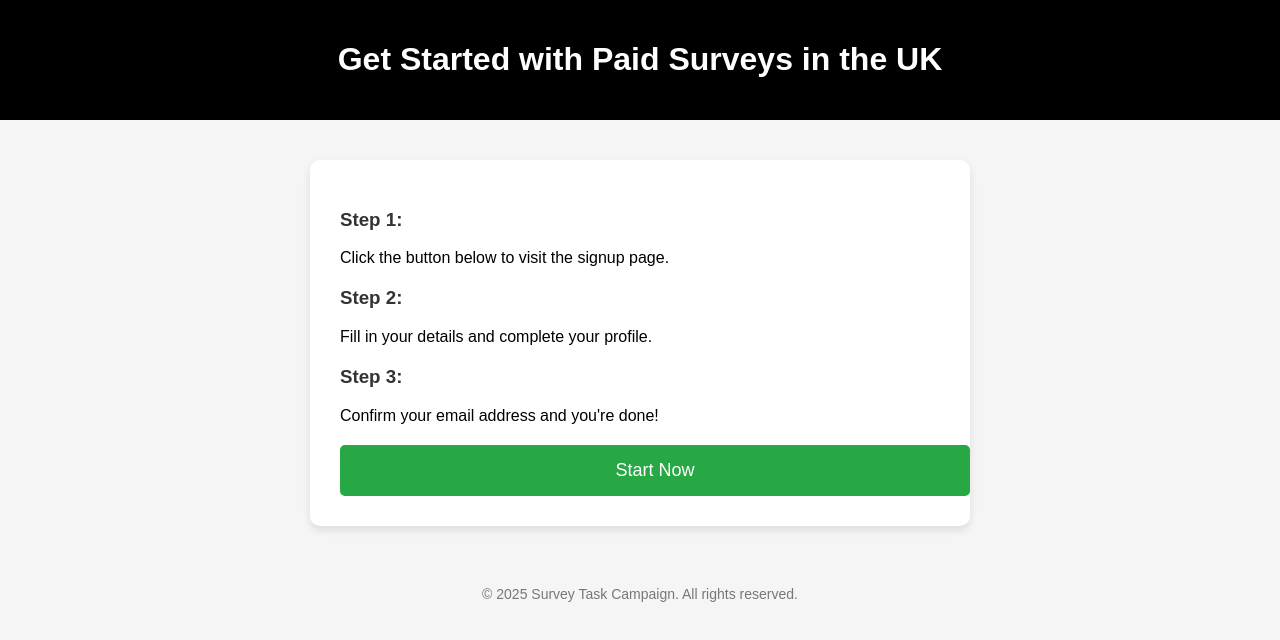
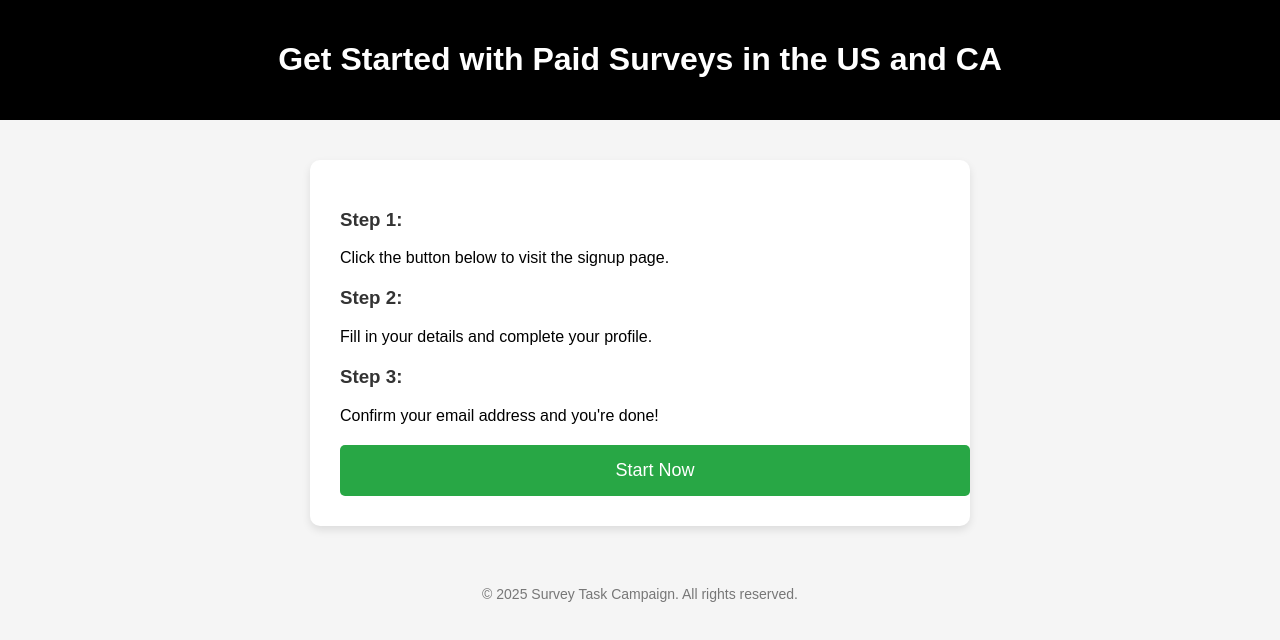
Before and after one commit to dessonvortex1/simple_online_surveys, a plain HTML site: page index.html in a window 1280 px wide. Drawn offline with Linux system fonts and the light colour scheme.

Commit message:
Update index.html

```diff
--- a/index.html
+++ b/index.html
@@ -4,7 +4,7 @@
 <head>
     <meta charset="UTF-8">
     <meta name="viewport" content="width=device-width, initial-scale=1.0">
-    <title>Get Started with Paid Surveys in the UK</title>
+    <title>Get Started with Paid Surveys in the US and CA</title>
     <style>
         body {
             font-family: Arial, sans-serif;
@@ -54,7 +54,7 @@
 </head>
 <body>
     <div class="header">
-        <h1>Get Started with Paid Surveys in the UK</h1>
+        <h1>Get Started with Paid Surveys in the US and CA</h1>
     </div>
     <div class="container">
         <div class="step">
```
